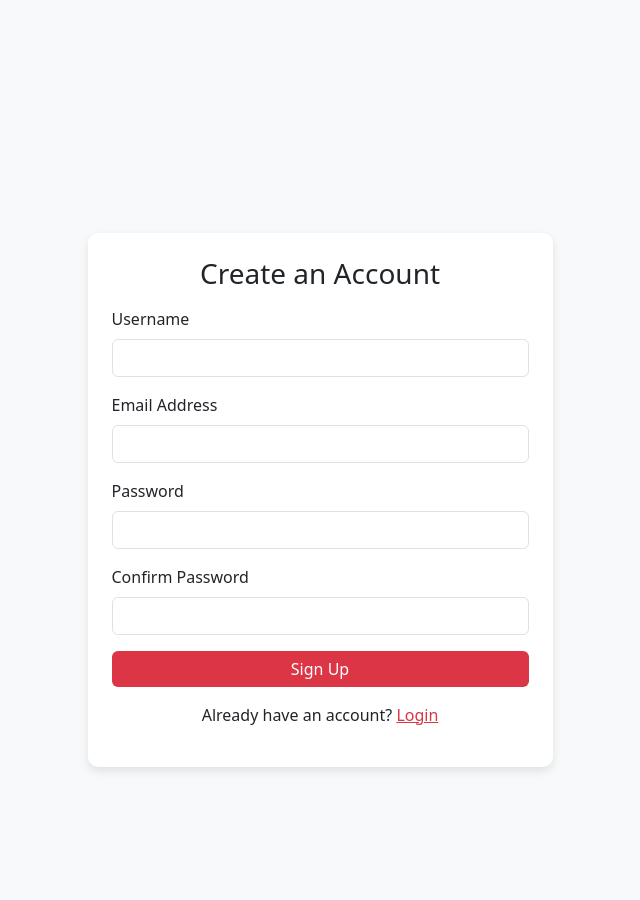
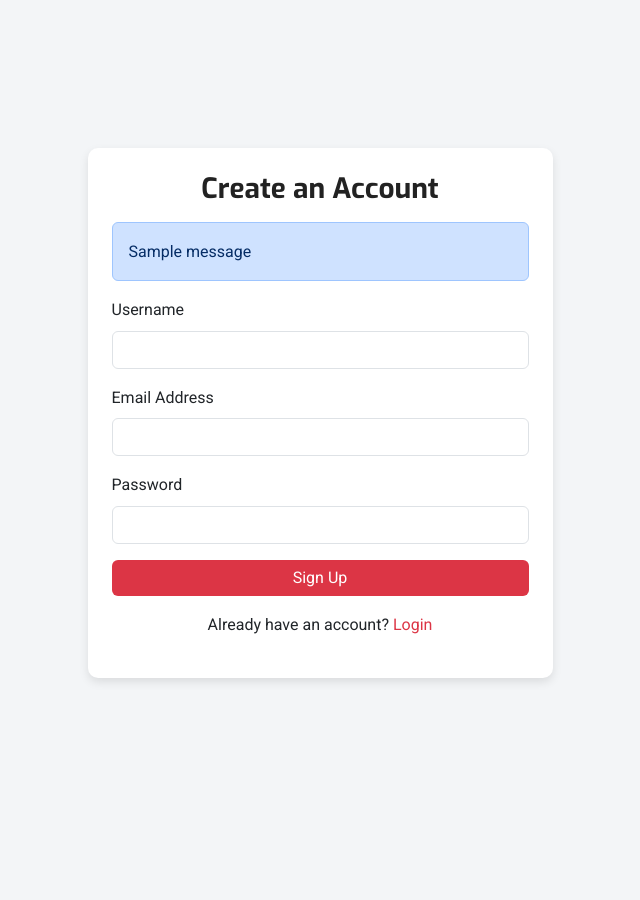
Before and after one commit to AmalSoman12/hospital-management-system, a Django app: page /signup/ in a window 1280 px wide. Shown: the whole page, without its empty margins (320-960 px from the left). After the commit the page ends 682 px from the top, so only its background shows below. Run offline with Django 5.2, Linux system fonts and the light colour scheme; one stand-in notice (Sample message) is shown; some libraries are stand-ins or nearby versions.

Commit message:
client side completed

```diff
--- a/hms/settings.py
+++ b/hms/settings.py
@@ -27,6 +27,8 @@ SECRET_KEY = 'django-insecure-bukef2!9$2ch2ehjl-9x*-vj9sue#&79826os8g!7*!=ge=m(6
 
 # SECURITY WARNING: don't run with debug turned on in production!
 DEBUG = True
+
+LOGIN_URL = '/login/'
 
 ALLOWED_HOSTS = []
 
--- a/hospital/templates/appoinment_temp.html
+++ b/hospital/templates/appoinment_temp.html
@@ -4,6 +4,7 @@
 Appoinment
 {% endblock %}
 {% block content %}
+
 <section class="mt-5 bg-white pt-5  appoinment pb-5">
     <div class="container">
       <div class="row align-items-center">
--- a/hospital/templates/master.html
+++ b/hospital/templates/master.html
@@ -129,12 +129,13 @@
       }
     }
 
-    .navbar li{
+    .navbar li {
       font-weight: 700;
 
     }
 
-    .navbar,.footer{
+    .navbar,
+    .footer {
       background-color: #fff;
     }
 
@@ -153,7 +154,7 @@
       position: relative;
       background-image: url("static/images/bg-4.jpg") no-repeat 50% 50%;
       background-size: cover;
-      background-color:  rgba(34, 58, 102, 0.95);
+      background-color: rgba(34, 58, 102, 0.95);
       background-blend-mode: multiply;
     }
 
@@ -166,7 +167,8 @@
       font-size: 450%;
       font-weight: bold;
     }
-    .counter  i{
+
+    .counter i {
       font-size: 400%;
       position: relative;
       top: 25%;
@@ -179,7 +181,9 @@
     }
 
 
-    .form-manage select, .form-manage input , .form-manage textarea{
+    .form-manage select,
+    .form-manage input,
+    .form-manage textarea {
       background-color: #ecf2f8;
       border: 1px solid rgba(170, 173, 176, 0.5);
       margin-bottom: 4%;
@@ -187,11 +191,13 @@
 
 
     }
-    .form-manage select, .form-manage input {
+
+    .form-manage select,
+    .form-manage input {
       height: 10vh;
     }
 
-    .appoinment img{
+    .appoinment img {
       height: 105vh;
       background-size: cover;
     }
@@ -277,6 +283,7 @@
       .testimonial-wrap {
         margin-left: 0px;
       }
+
       .testimonial::before {
         display: none;
       }
@@ -286,6 +293,7 @@
       .testimonial-wrap {
         margin-left: 0px;
       }
+
       .testimonial::before {
         display: none;
       }
@@ -295,6 +303,7 @@
       .testimonial-wrap {
         margin-left: 0px;
       }
+
       .testimonial::before {
         display: none;
       }
@@ -304,6 +313,7 @@
       .testimonial-wrap {
         margin-left: 0px;
       }
+
       .testimonial::before {
         display: none;
       }
@@ -311,7 +321,7 @@
 
 
 
-footer a{
+    footer a {
       color: #6F8BA4 !important;
       text-decoration: none;
 
@@ -329,7 +339,7 @@ footer a{
     }
 
 
- .footer-menu li{
+    .footer-menu li {
       margin-bottom: 3%;
     }
 
@@ -355,7 +365,7 @@ footer a{
       font-size: 20px;
     }
 
-.appoinment-banner{
+    .appoinment-banner {
       position: relative;
       background-image: url("static/images/22.jpg");
       background-size: cover;
@@ -366,28 +376,28 @@ footer a{
       color: #fff;
     }
 
-.appoinment-banner h1{
+    .appoinment-banner h1 {
       font-size: 350%;
       color: #fff;
     }
 
-.tokens{
-  background-color:rgb(233, 235, 237);
+    .tokens {
+      background-color: rgb(233, 235, 237);
     }
 
 
-.service-block{
+    .service-block {
       background-color: white;
       padding: 7%;
 
     }
 
-.contact-block{
+    .contact-block {
       text-align: center;
       padding-top: 20%;
       justify-content: center;
       align-items: center;
-  border: 1px  #e12454;
+      border: 1px #e12454;
       width: 100%;
       height: 50vh;
       border: 5px solid rgb(227, 225, 225);
@@ -395,18 +405,18 @@ footer a{
     }
 
 
-.contact-block i{
+    .contact-block i {
       font-size: 300%;
       color: rgb(200, 45, 45);
     }
 
-.about-block{
+    .about-block {
       background-color: white;
       padding: 5%;
 
     }
 
-.award-img{
+    .award-img {
       background-color: #fff;
       width: 100%;
       height: 20vh;
@@ -416,13 +426,15 @@ footer a{
       justify-content: center;
     }
 
-.doctors a{
+    .doctors a {
 
       color: black;
     }
-a{
+
+    a {
       text-decoration: none;
     }
+
     .filter-btn {
       color: black;
       transition: background-color 0.5s ease-in-out;
@@ -440,6 +452,48 @@ a{
 
 
 
+    .login-container {
+      margin-top:1%
+    }
+
+
+    .login-card {
+      border: none;
+      border-radius: 10px;
+      box-shadow: 0px 4px 10px rgba(0, 0, 0, 0.1);
+    }
+
+    .login-btn {
+      background-color: #dc3545;
+      border: none;
+    }
+
+    .login-btn:hover {
+      background-color: rgb(3, 45, 83);
+    }
+
+    .signup-container {
+      margin-top: 1%;
+    }
+
+
+    .signup-card {
+      border: none;
+      border-radius: 10px;
+      box-shadow: 0px 4px 10px rgba(0, 0, 0, 0.1);
+    }
+
+    .signup-btn {
+      background-color: #dc3545;
+      border: none;
+    }
+
+    .signup-btn:hover {
+      background-color: rgb(3, 45, 83);
+
+    }
+
+
   </style>
 </head>
 
--- a/hospital/templates/navbar.html
+++ b/hospital/templates/navbar.html
@@ -17,7 +17,11 @@
           <li class="nav-item pe-4"><a class="nav-link active" href="{% url 'department' %}">Department</a></li>
           <li class="nav-item pe-4"><a class="nav-link active" href="{% url 'about' %}">About</a></li>
           <li class="nav-item pe-4"><a class="nav-link active" href="{% url 'contacts' %}">Contact</a></li>
-          <li class="nav-item pe-4"><a class="nav-link active" href="{% url 'login' %}">Login</a></li>
+          {% if user.is_authenticated %}
+          <li class="nav-item pe-4"><a class="nav-link active" href="{% url 'logout_user' %}">Log out</a></li>
+          {% else %}
+          <li class="nav-item pe-4"><a class="nav-link active" href="{% url 'login_user' %}">Login</a></li>
+          {% endif %}
 
         </ul>
       </div>
--- a/hospital/templates/signup.html
+++ b/hospital/templates/signup.html
@@ -1,60 +1,42 @@
-<!DOCTYPE html>
-<html lang="en">
-<head>
-    <meta charset="UTF-8">
-    <meta name="viewport" content="width=device-width, initial-scale=1.0">
-    <title>Signup | Novena</title>
-    <link rel="stylesheet" href="https://cdnjs.cloudflare.com/ajax/libs/bootstrap/5.3.0/css/bootstrap.min.css">
-    <style>
-        body {
-            background-color: #f8f9fa;
-        }
-        .container {
-            margin-top: 100px;
-        }
-        .card {
-            border: none;
-            border-radius: 10px;
-            box-shadow: 0px 4px 10px rgba(0, 0, 0, 0.1);
-        }
-        .btn-danger {
-            background-color: #dc3545;
-            border: none;
-        }
-        .btn-danger:hover {
-            background-color: #bb2d3b;
-        }
-    </style>
-</head>
-<body>
+{% extends 'master.html' %}
+{% block title %}
+Login | Nov
+{% endblock %}
 
-    <div class="container d-flex justify-content-center align-items-center min-vh-100">
+{% block content %}
+
+
+    <div class="container  signup-container d-flex justify-content-center align-items-center min-vh-100">
         <div class="col-lg-5 col-md-7">
-            <div class="card p-4">
+            <div class=" card signup-card p-4">
+
                 <h3 class="text-center mb-3">Create an Account</h3>
-                <form>
+                <form method="POST" action="{% url 'signup_user' %}">
+                    {% csrf_token %}
+                    {% if messages %}
+                    <div class="alert alert-primary" role="alert">
+                        {% for message in messages %}
+                        {{ message }}
+                        {% endfor %}
+                    </div>
+                    {% endif %}
                     <div class="mb-3">
                         <label class="form-label">Username</label>
-                        <input type="text" class="form-control" required>
+                        <input type="text" class="form-control" name="username" required>
                     </div>
                     <div class="mb-3">
                         <label class="form-label">Email Address</label>
-                        <input type="email" class="form-control" required>
+                        <input type="email" class="form-control" name="emal" required>
                     </div>
                     <div class="mb-3">
                         <label class="form-label">Password</label>
-                        <input type="password" class="form-control" required>
+                        <input type="password" class="form-control" name="password" required>
                     </div>
-                    <div class="mb-3">
-                        <label class="form-label">Confirm Password</label>
-                        <input type="password" class="form-control" required>
-                    </div>
-                    <button type="submit" class="btn btn-danger w-100">Sign Up</button>
+                    <button type="submit" class="btn btn-danger signup-btn w-100">Sign Up</button>
                 </form>
-                <p class="text-center mt-3">Already have an account? <a href="{% url 'login' %}" class="text-danger">Login</a></p>
+                <p class="text-center mt-3">Already have an account? <a href="{% url 'login_user' %}" class="text-danger">Login</a></p>
             </div>
         </div>
     </div>
 
-</body>
-</html>
+{% endblock %}
--- a/hospital/urls.py
+++ b/hospital/urls.py
@@ -15,8 +15,9 @@ urlpatterns = [
     path('doctors/',views.doctors, name='doctors'),
     path('contacts/',views.contacts, name='contacts'),
     path('about/',views.about, name='about'),
-    path('login/',views.login, name='login'),
-    path('signup/',views.signup, name='signup'),
+    path('login/',views.login_user, name='login_user'),
+    path('signup/',views.signup_user, name='signup_user'),
+    path('logout/',views.logout_user, name='logout_user'),
 ]
 
 if settings.DEBUG:
--- a/hospital/views.py
+++ b/hospital/views.py
@@ -1,12 +1,51 @@
 from django.shortcuts import render, redirect ,get_object_or_404
 from .models import Department, Doctors, Appoinment
 from django.http import JsonResponse
+from django.contrib.auth.models import User
+from django.contrib import messages
+from django.contrib.auth import authenticate, login,logout
+from django.contrib.auth.decorators import login_required
 
-def login(request):
+
+
+
+def login_user(request):
+    if request.method == 'POST':
+        username = request.POST.get('username')
+        password = request.POST.get('password')
+        print(username, password)
+        user = authenticate(username=username, password=password)
+        if user is not None:
+            login(request, user)
+            return redirect('index')
+        else:
+            messages.info(request, 'Invalid credentials')
+            return render(request, 'login.html')
     return render(request, 'login.html')
 
-def signup(request):
+def signup_user(request):
+    if request.method == 'POST':
+        username = request.POST.get('username')
+        email = request.POST.get('email')
+        password = request.POST.get('password')
+        user = User.objects.filter(username=username)
+
+        if user.exists():
+            messages.info(request, 'Username is already taken')
+            return render(request, 'signup.html')
+
+        user = User.objects.create_user(username=username, email=email, password=password)
+        user.set_password(password)
+        user.save()
+
+        messages.info(request, 'Account created successfully')
+
+        return redirect('login')
     return render(request, 'signup.html')
+
+def logout_user(request):
+    logout(request)
+    return render(request, 'login.html')
 
 
 def index(request):
@@ -16,7 +55,7 @@ def index(request):
         'departments': departments,
         'doctors': doctors
     })
-
+@login_required
 def book_appoinment(request):
     departments = Department.objects.all()
     doctors = Doctors.objects.all()
@@ -24,7 +63,7 @@ def book_appoinment(request):
         'departments': departments,
         'doctors': doctors
     })
-
+@login_required
 def appoinment(request):
     departments = Department.objects.all()
     doctors = Doctors.objects.all()
```
Also changed, not shown: hospital/templates/login.html (+25 -41 lines), db.sqlite3. Lines whose indentation alone changed are shown as unchanged.
